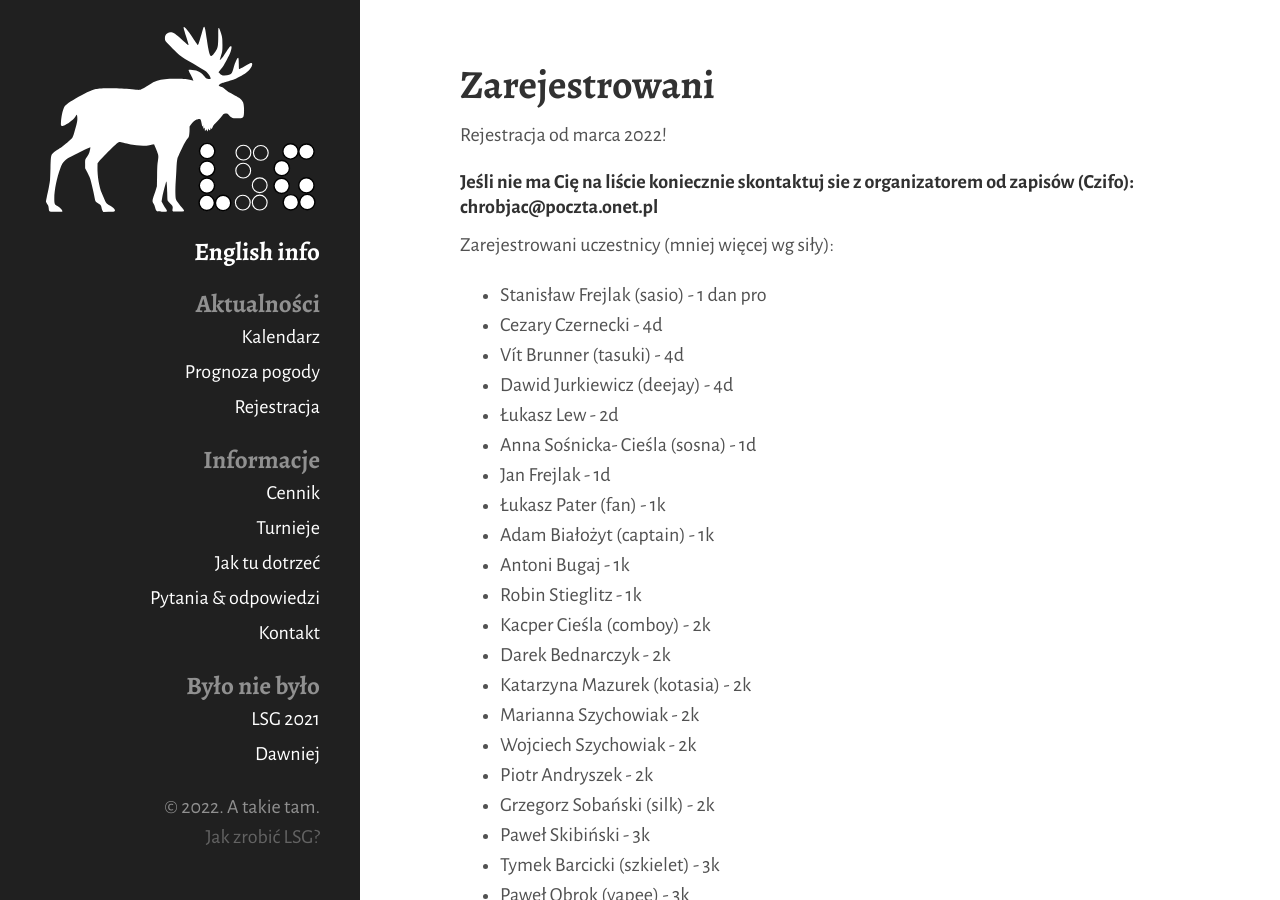
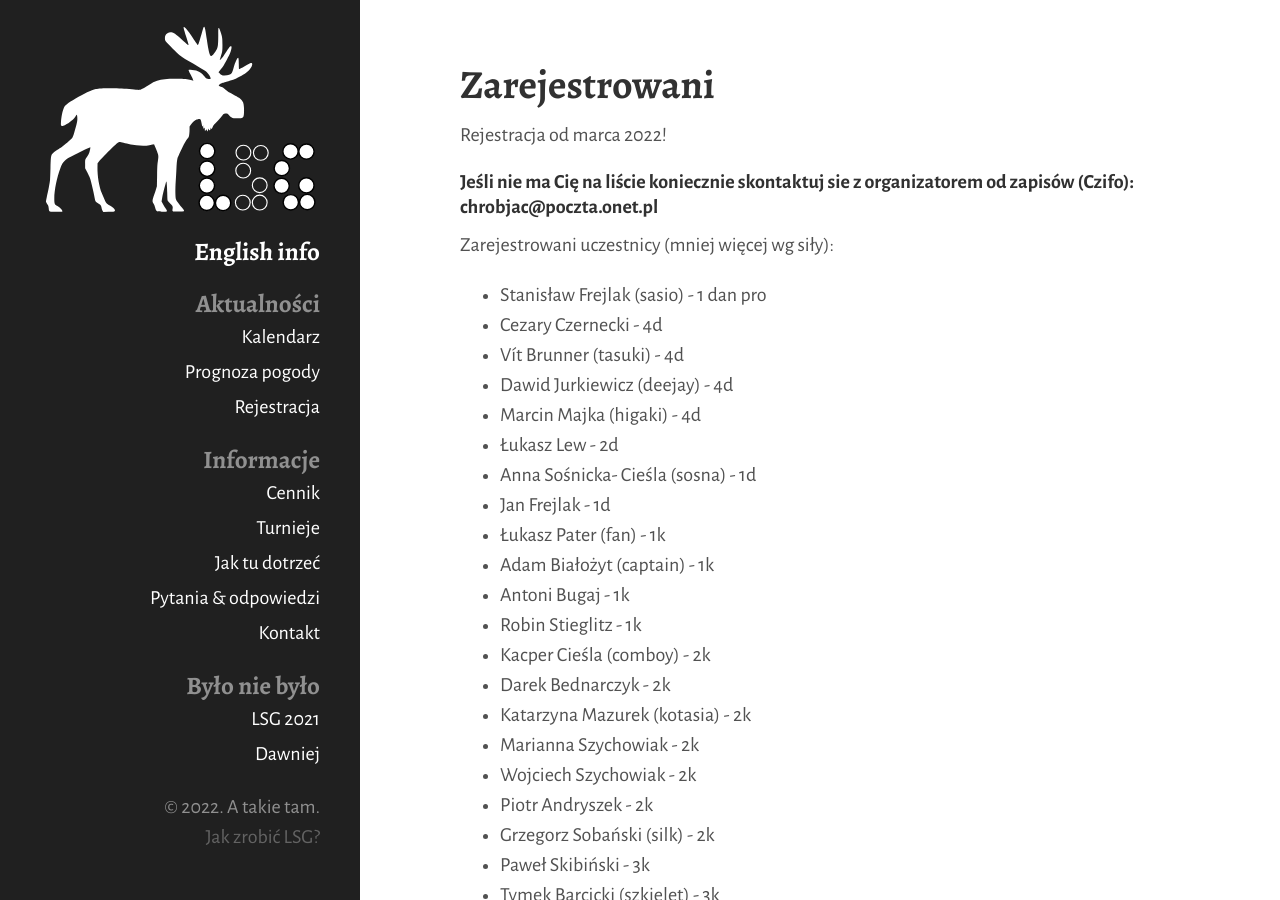
Before and after one commit to tasuki/lsg, a Jekyll site: the page built from zarejestrowani.md, in a window 1280 px wide and 900 px high. Built offline with Jekyll 4.4.1, drawn with Linux system fonts in a browser that asks for light colours; nearby versions of some CDN libraries.

Commit message:
Update zarejestrowani.md

```diff
--- a/zarejestrowani.md
+++ b/zarejestrowani.md
@@ -15,6 +15,7 @@ Zarejestrowani uczestnicy (mniej więcej wg siły):
 - Cezary Czernecki - 4d
 - Vít Brunner (tasuki) - 4d
 - Dawid Jurkiewicz (deejay) - 4d
+- Marcin Majka (higaki) - 4d
 - Łukasz Lew - 2d
 - Anna Sośnicka- Cieśla (sosna) - 1d
 - Jan Frejlak - 1d
```
